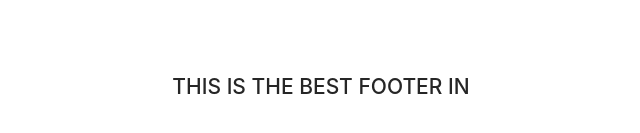
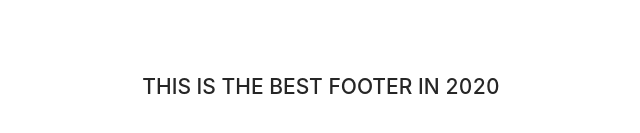
Before and after one commit to GuySerfaty/antd-example, a React (Create React App) app in the folder client/: page / in a window 1280 px wide. Shown: the part 687-820 px from the top of the page, without its empty margins (319-959 px from the left). Built offline with nearby package versions, Linux system fonts and the light colour scheme; no server answers.

Commit message:
Bring back 2020

```diff
--- a/client/src/pages/IngredientsList/IngredientsList.js
+++ b/client/src/pages/IngredientsList/IngredientsList.js
@@ -4,7 +4,7 @@ import Container from "../../componets/Container";
 
 const Footer = () => (
   <div style={{ position: 'absolute', bottom: 0, width: '100%', textAlign: 'center' }}>
-    <h2>THIS IS THE BEST FOOTER IN</h2>
+    <h2>THIS IS THE BEST FOOTER IN 2020</h2>
   </div>
 )
 
```
